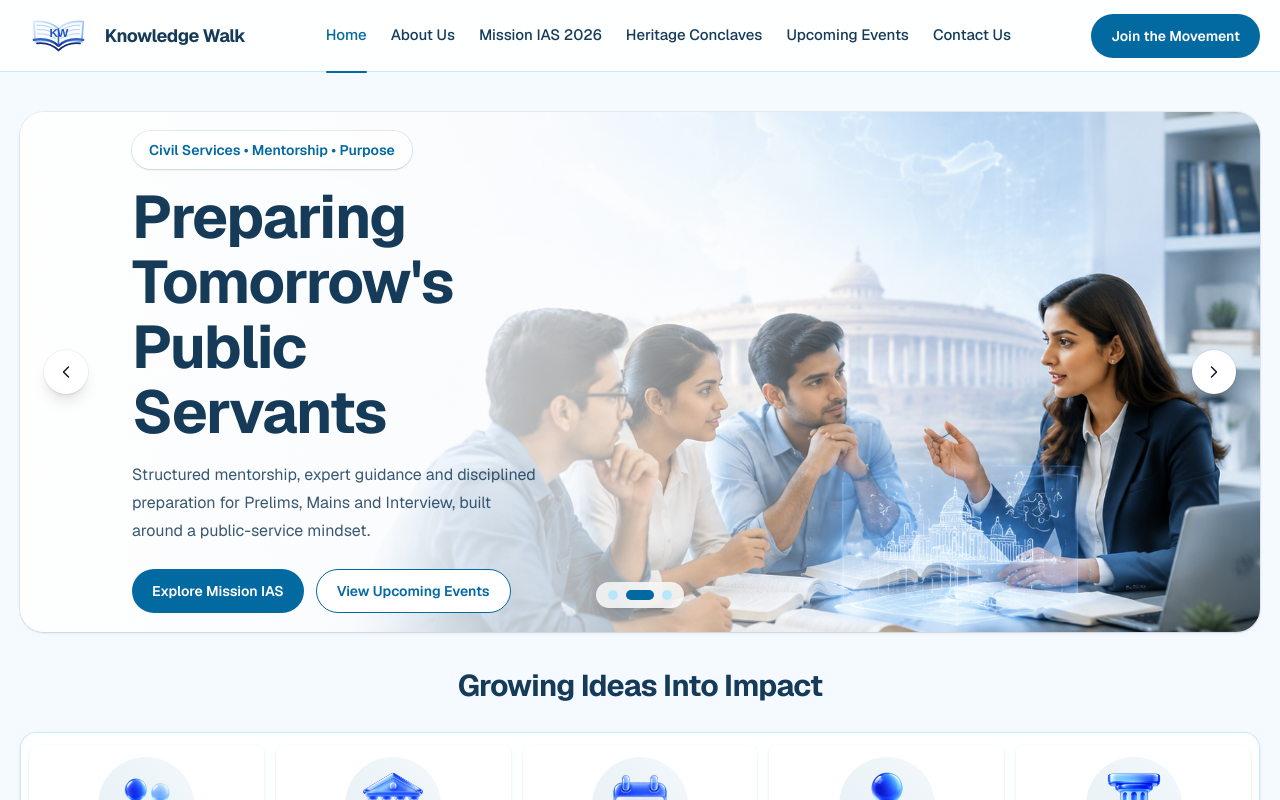
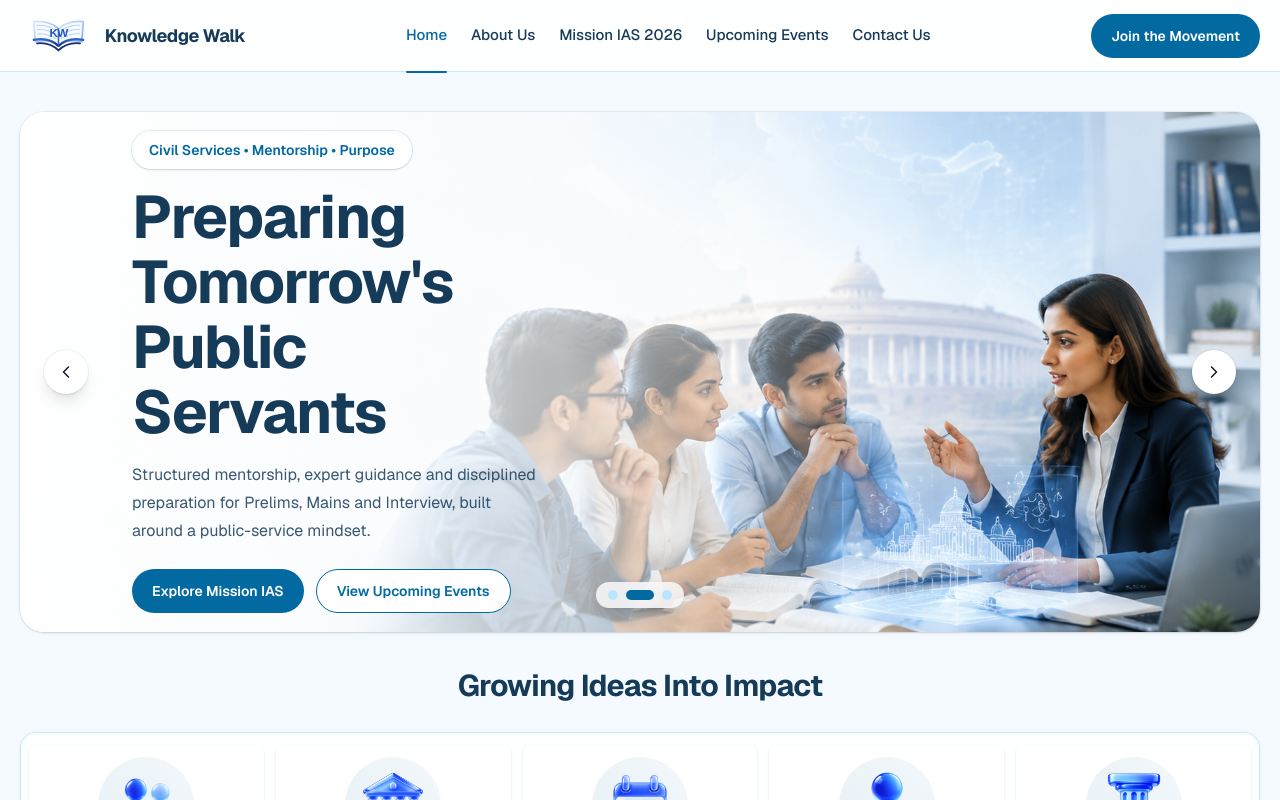
Before and after one commit to abhishekshah100/knowledge-walk, a Next.js app: page / in a window 1280 px wide. Shown: the top 800 px of the page. Built offline with nearby package versions, Linux system fonts and the light colour scheme.

Commit message:
modified navigation data

```diff
--- a/src/data/navigation.data.ts
+++ b/src/data/navigation.data.ts
@@ -13,7 +13,7 @@ export const navigationData: NavigationContent = {
     { label: "Home", href: "/" },
     { label: "About Us", href: "/about-us" },
     { label: "Mission IAS 2026", href: "/#mission-ias-2026" },
-    { label: "Heritage Conclaves", href: "/#heritage-conclaves" },
+    //{ label: "Heritage Conclaves", href: "/#heritage-conclaves" },
     { label: "Upcoming Events", href: "/#upcoming-events" },
     { label: "Contact Us", href: "/contact-us" },
   ],
```
